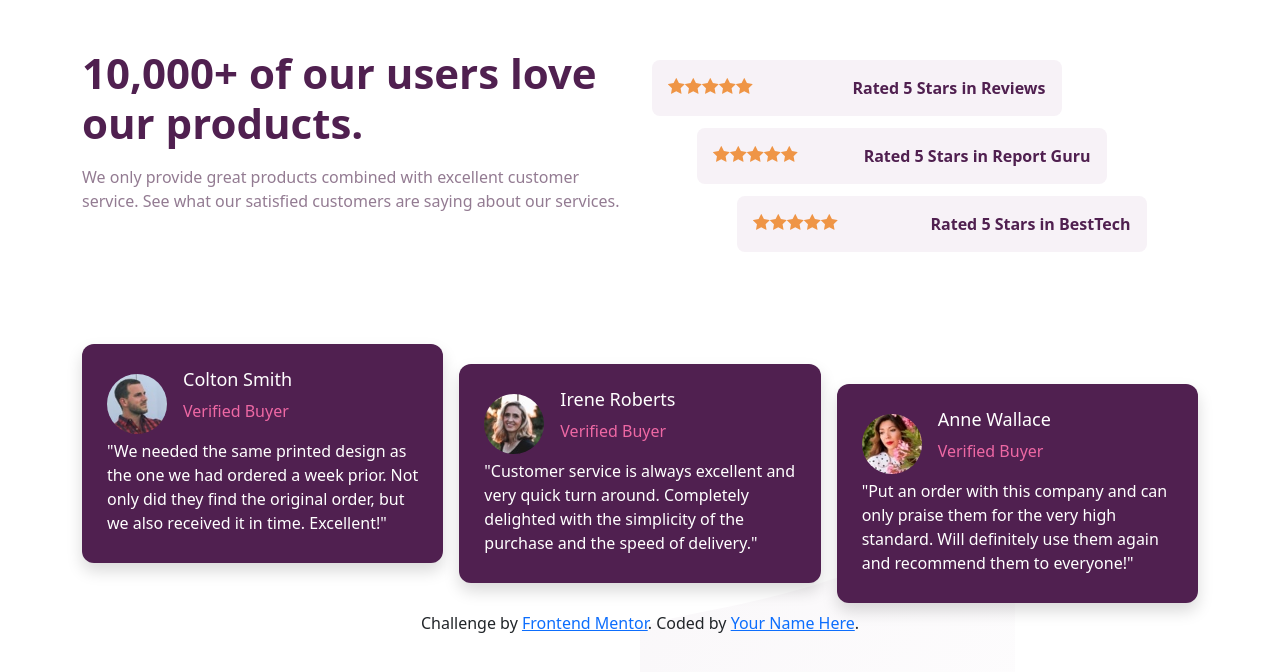
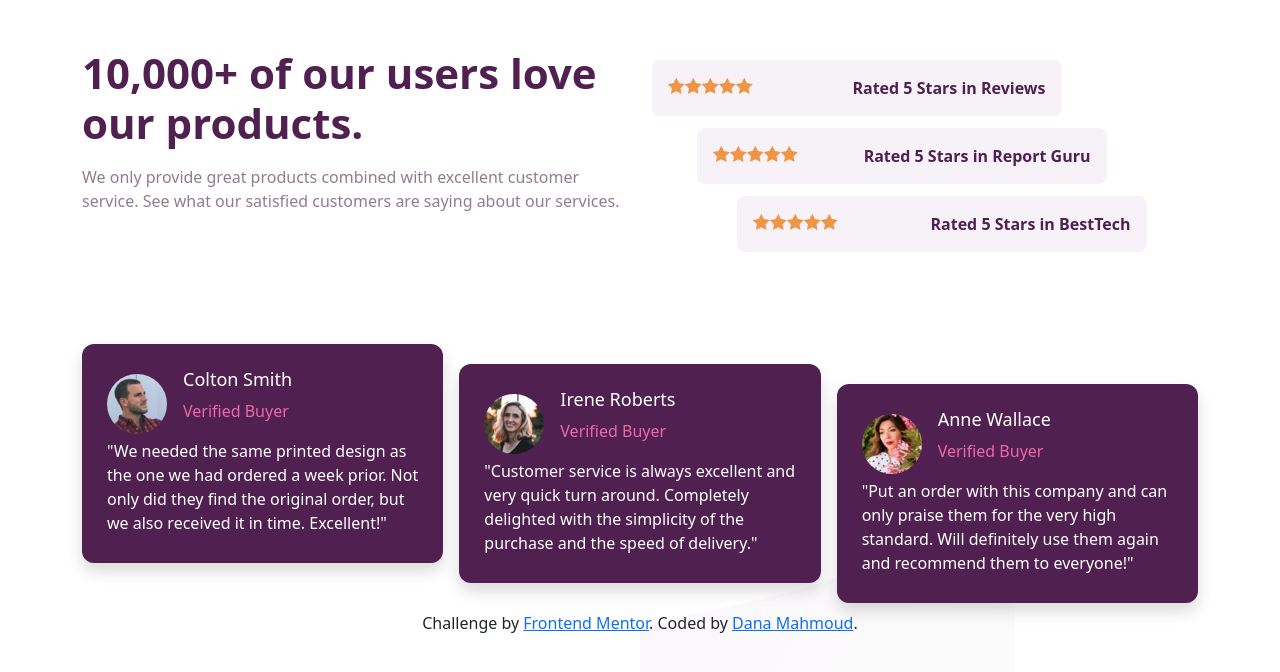
Before and after one commit to danamah/Mobile-first-Social-proof-section-Design-Front-end-Mentor-Challenge, a plain HTML site: page index.html in a window 1280 px wide. Drawn offline with Linux system fonts and the light colour scheme.

Commit message:
sec commit

```diff
--- a/index.html
+++ b/index.html
@@ -138,7 +138,7 @@
       Challenge by
       <a href="https://www.frontendmentor.io?ref=challenge" target="_blank"
         >Frontend Mentor</a
-      >. Coded by <a href="#">Your Name Here</a>.
+      >. Coded by <a href="https://github.com/danamah">Dana Mahmoud</a>.
     </div>
   </body>
 </html>
```
